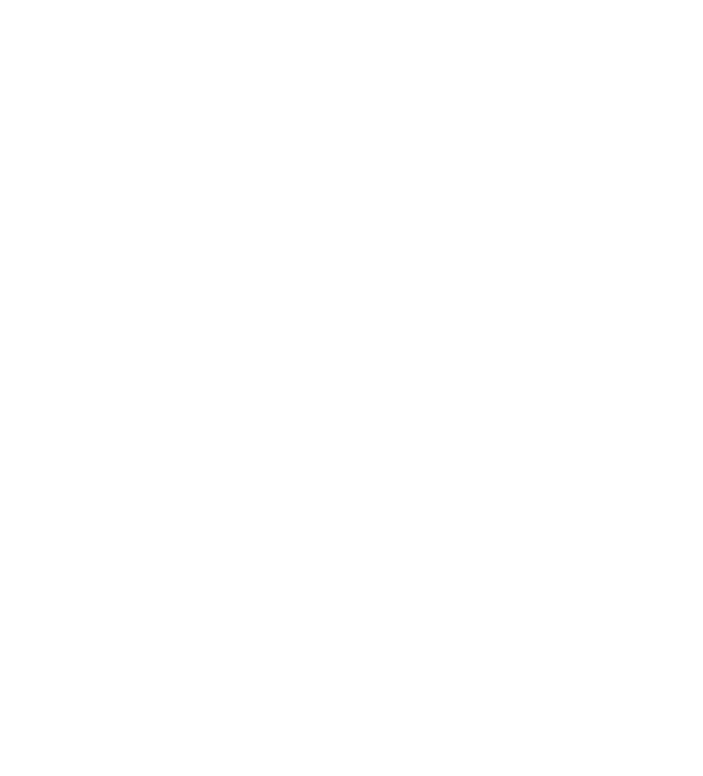
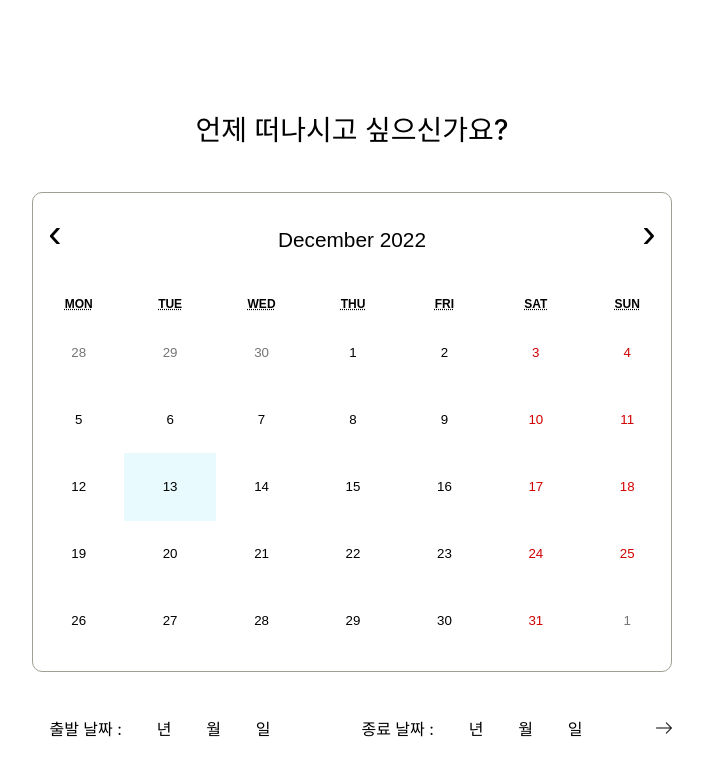
Before and after one commit to myeongyunChoi/myeongyun.travel, a React (Create React App) app: page /schedule in a window 1280 px wide. Before the commit this address had no page. Shown: the top 776 px of the page, without its empty margins (288-991 px from the left). Built offline with nearby package versions, Linux system fonts and the light colour scheme.

Commit message:
calender event

```diff
--- a/src/App.js
+++ b/src/App.js
@@ -3,14 +3,16 @@
 import './css/common.module.css';
 import Start from './page/Start';
 import Area from './page/Area';
-import Date from './page/Date'
+import Schedule from './page/Schedule';
+import Planner from './page/Planner';
 
 function App() {
   return (
     <Routes>
       <Route path="/" element={<Start />} />
       <Route path="/area" element={<Area />} />
-      <Route path="/date" element={<Date />} />
+      <Route path="/schedule" element={<Schedule />} />
+      <Route path="/planner" element={<Planner />} />
     </Routes>
   );
 }
--- a/src/css/Date.css
+++ /dev/null
@@ -1,26 +0,0 @@
-.date_wrap {
-    height: 100vh;
-    display: flex;
-    flex-direction: column;
-    align-items: center;
-    justify-content: center;
-    gap: 2.75rem;
-}
-
-.date_wrap h1 {
-    font-size: 1.75rem;
-    font-weight: 500;
-}
-
-.date_wrap input {
-    width: 22.5rem;
-    height: 3rem;
-    border: 2px solid #D9D9D9;
-    font-size: 1.5rem;
-    padding-left: 1rem;
-}
-
-.date_wrap form{
-    display: flex;
-    gap: 3rem;
-}
--- /dev/null
+++ b/src/css/Schedule.css
@@ -0,0 +1,80 @@
+.date_wrap {
+    height: 100vh;
+    display: flex;
+    flex-direction: column;
+    align-items: center;
+    justify-content: center;
+    gap: 2.75rem;
+    padding-top: 3rem;
+}
+
+.date_wrap h1 {
+    font-size: 1.75rem;
+    font-weight: 500;
+    /* margin-bottom: rem; */
+}
+
+.travel_range {
+    width: 350px;
+    display: flex;
+    justify-content: space-between;
+    width: 40rem;
+}
+
+.start_date,
+.end_date {
+    width: 40%;
+    display: flex;
+    justify-content: space-around;
+    align-items: center;
+}
+
+.next_btn2 {
+    width: 1rem;
+    display: flex;
+    align-items: center;
+}
+
+.date_arrow_icon {
+    width: 100%;
+    cursor: pointer;
+}
+
+/* calendar custom */
+.react-calendar,
+.react-calendar__viewContainer {
+    width: 40rem !important;
+    height: 30rem !important;
+}
+
+.react-calendar__navigation{
+    height: 5rem !important;
+}
+
+.react-calendar__navigation__label>span {
+    font-size: 1.3rem;
+}
+
+.react-calendar__navigation button{
+    font-size: 2.5rem !important;
+}
+
+.react-calendar__month-view__days {
+    height: 21rem !important;
+}
+
+.react-calendar__tile--now {
+    background-color: #e9faff !important;
+}
+
+.react-calendar__tile--active {
+    background-color: #BFF0FF !important;
+}
+
+.react-calendar--selectRange .react-calendar__tile--hover {
+    background-color: #BFF0FF !important;
+}
+
+.react-calendar {
+    border-radius: 10px;
+}
--- a/src/page/Area.jsx
+++ b/src/page/Area.jsx
@@ -1,7 +1,7 @@
 import { useEffect, useState } from 'react'
 import { useNavigate } from 'react-router-dom'
 import '../css/Area.css'
-import Arrow from '../image/Arrow.png'
+import ArrowImg from '../image/Arrow.png'
 
 const Area = () => {
     const data = [
@@ -50,7 +50,7 @@
     }
 
     const nextBtn = () =>{
-        navigate("/date");
+        navigate("/schedule");
     }
 
     return (
@@ -60,7 +60,7 @@
                 <div className='area_input_wrap'>
                     <input type="text" placeholder="가고 싶은 지역을 적어주세요" onChange={ e => { areaSearch(e) }} />
                     <span>
-                        {areaName === "" ? null : <img onClick={() => { nextBtn() }} src={Arrow} alt="" className="arrow_icon" />}
+                        {areaName === "" ? null : <img onClick={() => { nextBtn() }} src={ArrowImg} alt="" className="arrow_icon" />}
                     </span>
                 </div>
             </div>
--- a/src/page/Date.jsx
+++ /dev/null
@@ -1,41 +0,0 @@
-import '../css/Date.css';
-import Calendar from 'react-calendar';
-import 'react-calendar/dist/Calendar.css';
-import { useState } from 'react';
-
-
-const Date = (e) => {
-    const [value, setValue] = useState("");
-
-
-    const Period = (e) => {
-        // startDateAction({
-        //     data: moment(e[0]).format('YYYY/MM/DD'),
-        // })
-        console.log(e[0].toISOString().split("T")[0])
-        console.log(e[0])
-    }
-
-    // const test = (e) =>{
-    //     console.log(e.target.value)
-    // }
-
-    return (
-        <div className="date_wrap">
-            <h1>언제</h1>
-            <Calendar
-                onChange={(e) => { Period(e) }}
-                formatDay={(locale, date) =>
-                    date.toLocaleString('en', { day: 'numeric' })
-                }
-                selectRange={true}
-                // nextLabel={<NextIcon />}
-                // prevLabel={<PrevIcon />}
-                next2Label={null}
-                prev2Label={null}
-            />
-        </div>
-    )
-}
-
-export default Date;
--- /dev/null
+++ b/src/page/Planner.jsx
@@ -0,0 +1,9 @@
+
+const Planner = () => {
+
+    return (
+        <h1>asd</h1>
+    )
+}
+
+export default Planner;
--- /dev/null
+++ b/src/page/Schedule.jsx
@@ -0,0 +1,61 @@
+import '../css/Schedule.css';
+import Calendar from 'react-calendar';
+import 'react-calendar/dist/Calendar.css';
+import { useState, useEffect } from 'react';
+import ArrowImg from '../image/Arrow.png'
+import { useNavigate } from 'react-router-dom';
+
+
+const Schedule = (e) => {
+    const navigate =  useNavigate();
+    const [value, setValue] = useState("");
+    let [range, setRange] = useState(["", ""]);
+    const Period = (e) => {
+        let copyRange = [...range];
+        e.forEach((item, idx) => {
+            //한국의 offset을 수동으로 추가, 이격 지우기
+            let offset = item.getTimezoneOffset() * 60000;
+            let date = new Date(item.getTime() - offset);
+            copyRange[idx] = date.toISOString().split("T")[0];
+        });
+        setRange(copyRange);
+    }
+    localStorage.setItem("startDate", range[0]);
+    localStorage.setItem("endDate", range[1]);
+
+    return (
+        <div className="date_wrap">
+            <h1>언제 떠나시고 싶으신가요?</h1>
+            <Calendar
+                onChange={(e) => { Period(e) }}
+                formatDay={(locale, date) =>
+                    date.toLocaleString('en', { day: 'numeric' })
+                }
+                selectRange={true}
+                // nextLabel={<NextIcon />}
+                // prevLabel={<PrevIcon />}
+                next2Label={null}
+                prev2Label={null}
+            />
+            <div className="travel_range">
+                <ul className="start_date">
+                    <li>출발 날짜 : </li>
+                    <li>{range[0].split("-")[0]}년</li>
+                    <li>{range[0].split("-")[1]}월</li>
+                    <li>{range[0].split("-")[2]}일</li>
+                </ul>
+                <ul className="end_date">
+                    <li>종료 날짜 : </li>
+                    <li>{range[1].split("-")[0]}년</li>
+                    <li>{range[1].split("-")[1]}월</li>
+                    <li>{range[1].split("-")[2]}일</li>
+                </ul>
+                <div className="next_btn2">
+                    <img onClick={ ()=>{navigate("/planner")}} src={ArrowImg} alt="arrow_icon" className="date_arrow_icon" />
+                </div>
+            </div>
+        </div>
+    )
+}
+
+export default Schedule;
```
